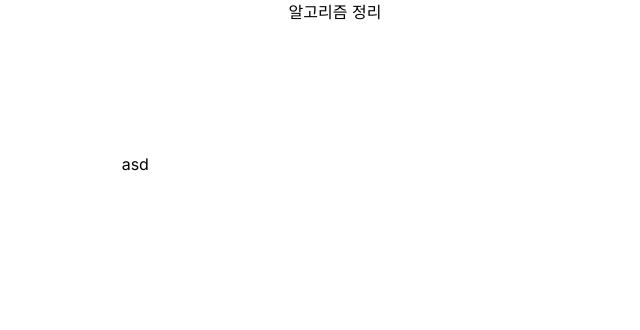
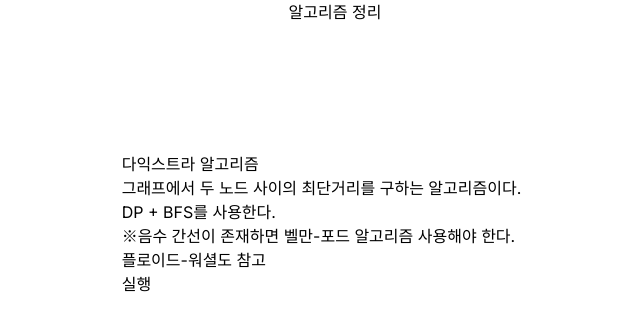
Before and after one commit to choikiyeop/algorithm, a Next.js app: page /algorithm/dijkstra in a window 1280 px wide. Shown: the top 330 px of the page, without its empty margins (305-945 px from the left). Built offline with nearby package versions, Linux system fonts and the light colour scheme.

Commit message:
feat: 다익스트라 알고리즘 구현

```diff
--- a/app/algorithm/dijkstra/page.tsx
+++ b/app/algorithm/dijkstra/page.tsx
@@ -1,5 +1,57 @@
+"use client";
 export default function DijkstraPage() {
-  return <div>asd</div>;
+  const execute = () => {
+    const n = 7,
+      s = 3,
+      a = 4,
+      b = 1;
+    const road = [
+      [5, 7, 9],
+      [4, 6, 4],
+      [3, 6, 1],
+      [3, 2, 3],
+      [2, 1, 6],
+    ];
+    let graph: number[][][] = Array.from({ length: n + 1 }, () => []);
+
+    for (const [s, e, d] of road) {
+      graph[s].push([e, d]);
+      graph[e].push([s, d]);
+    }
+
+    console.log(dijkstra(graph, s));
+  };
+
+  return (
+    <div>
+      <h1>다익스트라 알고리즘</h1>
+      <div>그래프에서 두 노드 사이의 최단거리를 구하는 알고리즘이다.</div>
+      <div>DP + BFS를 사용한다.</div>
+      <div>※음수 간선이 존재하면 벨만-포드 알고리즘 사용해야 한다.</div>
+      <div>플로이드-워셜도 참고</div>
+      <button onClick={execute}>실행</button>
+    </div>
+  );
 }
 
-const dijkstra = () => {};
+const dijkstra = (graph: number[][][], start: number) => {
+  let dist = new Array(graph.length).fill(Infinity);
+  let queue = [];
+
+  dist[start] = 0;
+  queue.unshift([start, 0]);
+
+  while (queue.length) {
+    let [to] = queue.pop();
+
+    graph[to].map((next) => {
+      const acc = dist[to] + next[1];
+      if (dist[next[0]] > acc) {
+        dist[next[0]] = acc;
+        queue.unshift(next);
+      }
+    });
+  }
+
+  return dist;
+};
```
